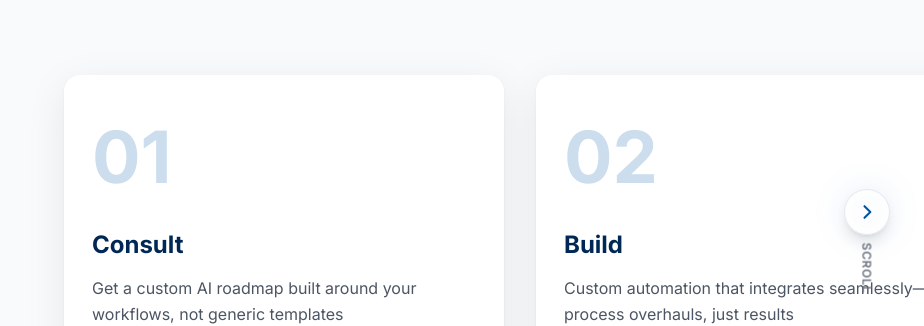
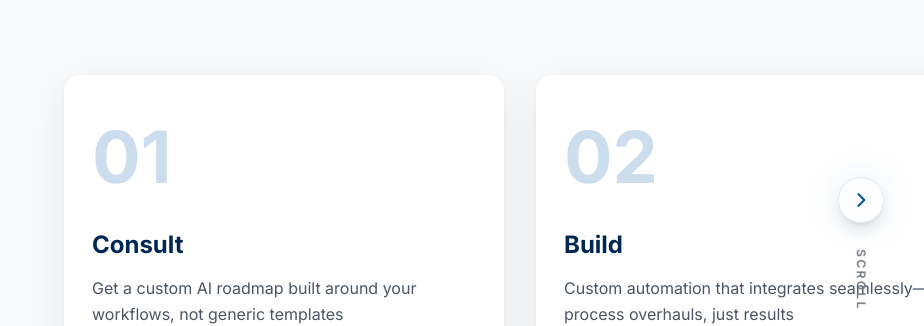
Before and after one commit to Nichefinder1/nichefinders-ai-website, a Next.js app: page / in a window 1280 px wide. Shown: the part 2340-2666 px from the top of the page, without its empty margins (356-1280 px from the left). Built offline with nearby package versions, Linux system fonts and the light colour scheme.

Commit message:
Increase spacing between scroll arrow and text - gap from 6 to 12 and add letter spacing

```diff
--- a/src/components/sections/FourPillars.tsx
+++ b/src/components/sections/FourPillars.tsx
@@ -179,7 +179,7 @@ export default function FourPillars() {
         </div>
 
         {/* Scroll Hint */}
-        <div className="absolute top-1/2 right-8 -translate-y-1/2 hidden md:flex flex-col items-center gap-6">
+        <div className="absolute top-1/2 right-8 -translate-y-1/2 hidden md:flex flex-col items-center gap-12">
           {/* Arrow with background */}
           <div className="relative">
             <div className="absolute inset-0 bg-cyan-primary/10 rounded-full blur-lg"></div>
@@ -201,7 +201,7 @@ export default function FourPillars() {
           </div>
 
           {/* Scroll text */}
-          <span className="text-xs font-semibold uppercase tracking-wider rotate-90 origin-center whitespace-nowrap text-gray-500">
+          <span className="text-xs font-semibold uppercase tracking-[0.2em] rotate-90 origin-center whitespace-nowrap text-gray-500">
             Scroll
           </span>
         </div>
```
